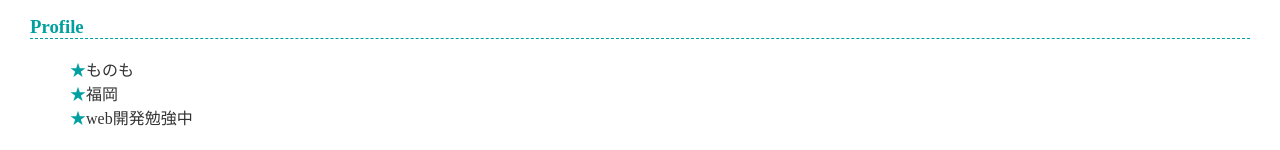
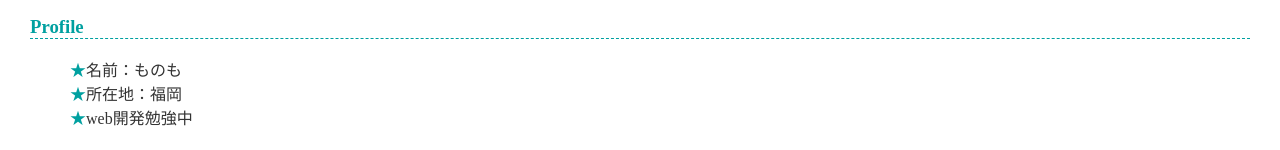
Before and after one commit to sumomomonomo/sumomomonomo.github.io, a plain HTML site: page index.html in a window 1280 px wide. Shown: the part 213-363 px from the top of the page. Drawn offline with Linux system fonts and the light colour scheme.

Commit message:
Update index.html

```diff
--- a/index.html
+++ b/index.html
@@ -17,8 +17,8 @@
 
     <h3>Profile</h3>
     <ul>
-      <li>ものも</li>
-      <li>福岡</li>
+      <li>名前：ものも</li>
+      <li>所在地：福岡</li>
       <li>web開発勉強中</li>
     </ul>
 
```
